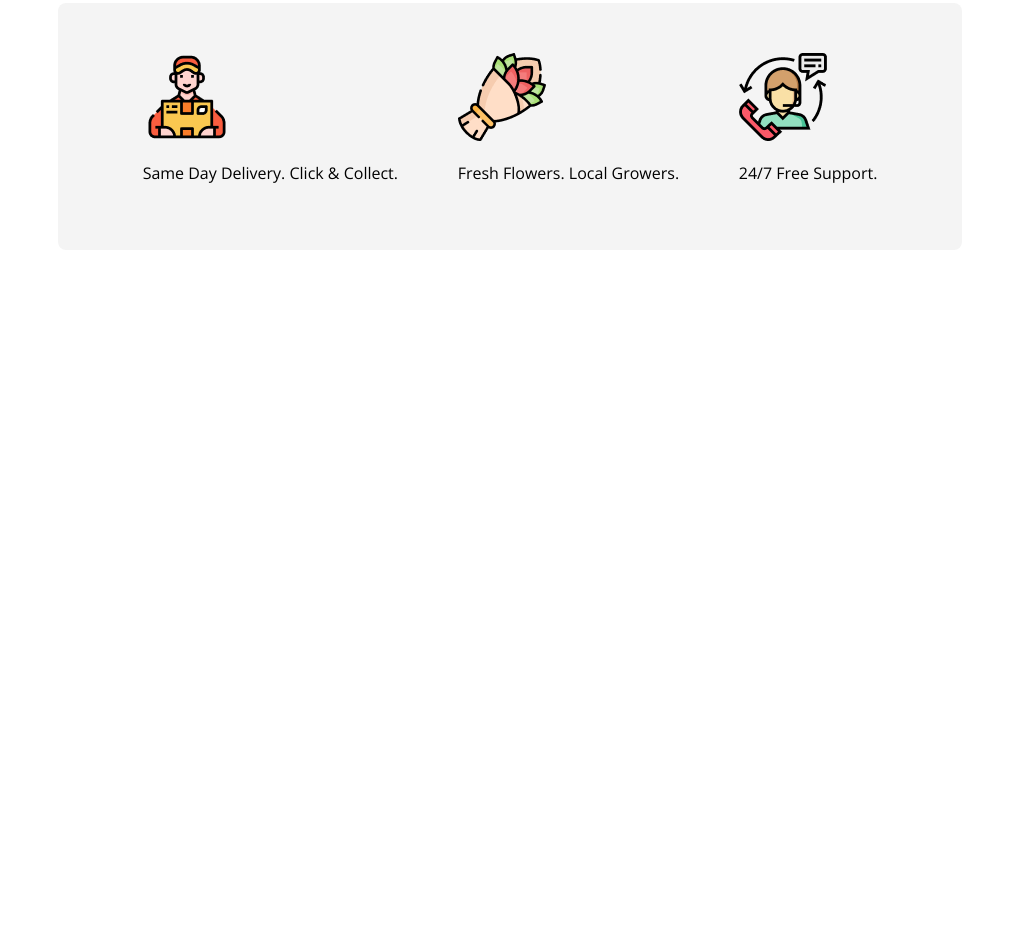
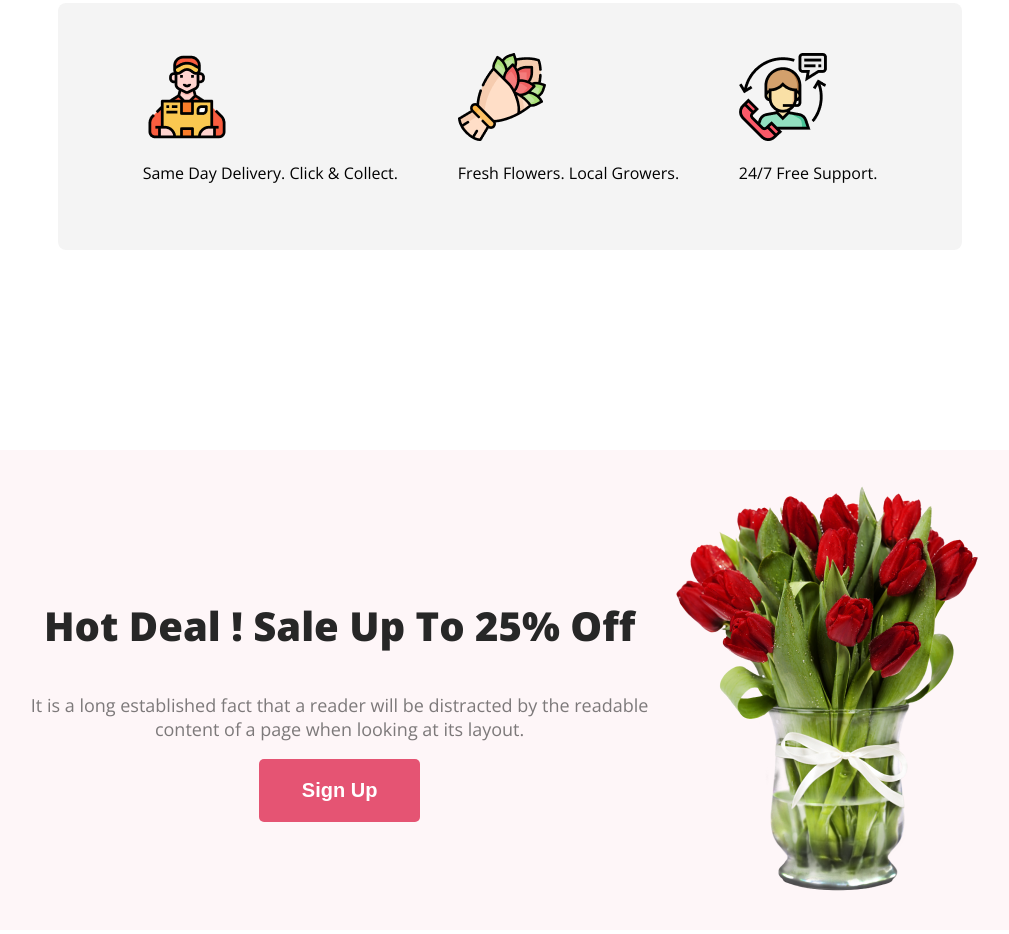
Before and after one commit to imrul099/assignment-portfolio, a plain HTML site: page index.html in a window 1280 px wide. Shown: the part 1758-2692 px from the top of the page, without its empty margins (130-1139 px from the left). Before the commit the page ends 2208 px from the top, so only its background shows below. Drawn offline with nearby package versions, Linux system fonts and the light colour scheme.

Commit message:
added offer section

```diff
--- a/index.html
+++ b/index.html
@@ -18,9 +18,9 @@
                  <p class="paragraph">It is a long established fact that a reader will be distracted by the readable <br> content of a page when looking at its layout. The point of using Lorem Ipsum is <br> that it has a more-or-less normal distribution of letters.</p>
          <button class="btn-primary">Shop Now</button>
         </div>
-        <div class="banner-pic">
+          <div class="banner-pic">
             <img  src="Flower Asset/pngwing 10.png" alt="">
-        </div>
+          </div>
     </div>
     </header>
     <main class="main-section">
@@ -68,6 +68,14 @@
                 <p>24/7 Free Support.</p>
             </div>
         </div>
+        <section class="offer">
+            <div class="offer-content">
+                <h3 class="offer-title">Hot Deal ! Sale Up To 25% <span class="text-primary">Off</span></h3>
+                <p class="offer-text">It is a long established fact that a reader will be distracted by the readable <br> content of a page when looking at its layout.</p>
+                <button class="btn-primary">Sign Up</button>
+            </div>
+            <img src="./Flower Asset/pngwing 8.png" alt="">
+        </section>
     </main>
     <footer>
 
--- a/styles/styles.css
+++ b/styles/styles.css
@@ -117,3 +117,28 @@ ul, li{
     padding:50px 25px;
     justify-content: space-evenly;
 }
+
+/* offer section styles */
+
+.offer{
+    display: flex;
+    align-items: center;
+    justify-content: space-evenly;
+    border-radius: 8px;
+    background: #e554730d;
+    padding: 30px 30px 30px 30px;
+}
+
+.offer-content{
+    text-align: center;
+}
+.offer-title{
+    color: #272727;
+    font-size: 40px;
+    font-weight: 800;
+}
+.offer-text{
+    color: #27272799;
+    font-size: 18px;
+    font-weight: 400;
+}
```
